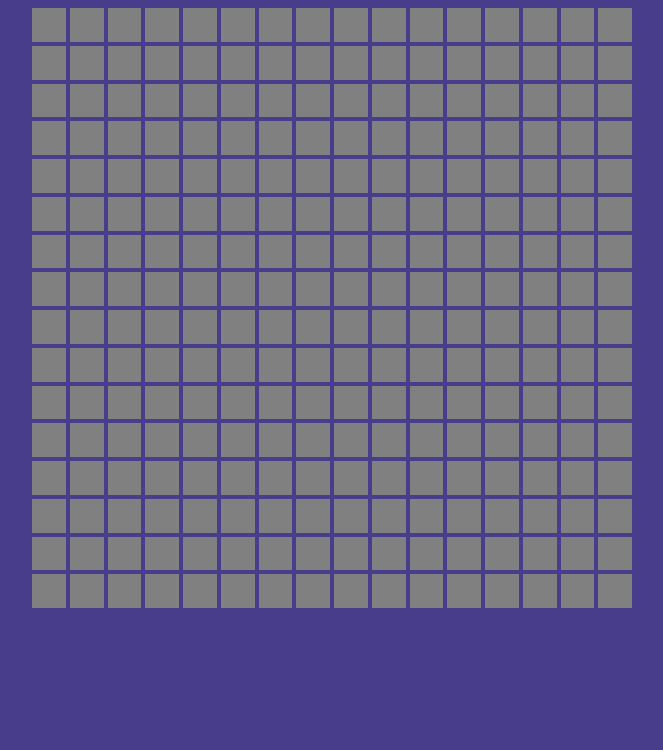
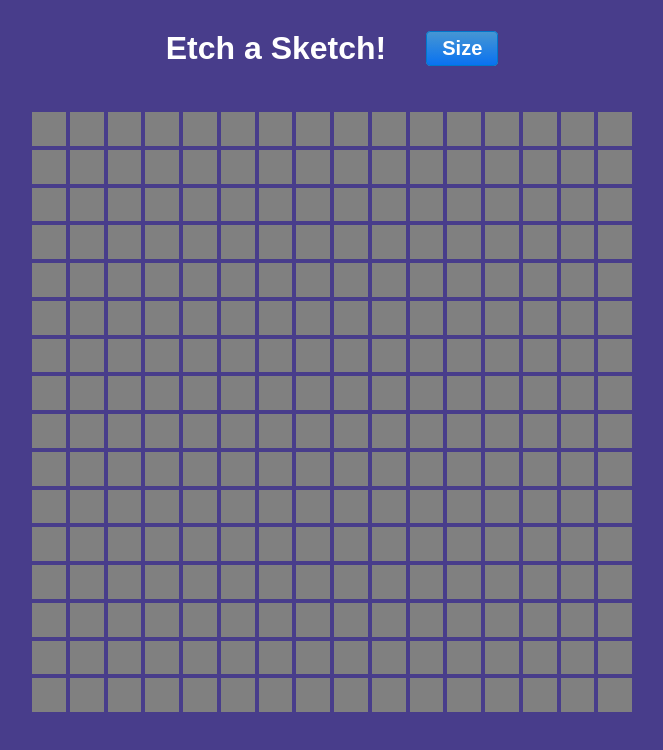
Before and after one commit to Raikho/etch-a-sketch, a plain HTML site: page index.html in a window 1280 px wide. Shown: the whole page, without its empty margins (308-971 px from the left). Drawn offline with Linux system fonts and the light colour scheme.

Commit message:
add header with size button

```diff
--- a/index.html
+++ b/index.html
@@ -7,6 +7,10 @@
         <title>Etch-A-Sketch</title>
     </head>
     <body onmousedown="return false">
+        <div class="header">
+            <div>Etch a Sketch!</div>
+            <button>Size</button>
+        </div>
         <div class="container"></div>
     </body>
 </html>
--- a/style.css
+++ b/style.css
@@ -2,7 +2,34 @@ body {
     color: white;
     background-color: darkslateblue;
     font-family: Arial, Helvetica, sans-serif;
-    font-size: 14px;
+    text-align: center;
+    display: flex;
+    flex-direction: column;
+    gap: 24px;
+}
+
+.header {
+    display: flex;
+    justify-content: center;
+    align-items: center;
+    height: 10vmin;
+    gap: 40px;
+    font-size: 32px;
+    font-weight: 700;
+}
+
+button {
+    color: white;
+    font-size: 20px;
+    font-weight: 700;
+    background-image: linear-gradient(#4696d3, #0972f1);
+    border: 1px solid #0077cc;
+    border-radius: 4px;
+    padding: 5px 15px;
+}
+
+button:hover {
+    background-image: linear-gradient(#4bacf7, #0972f1);
 }
 
 .container {
```
